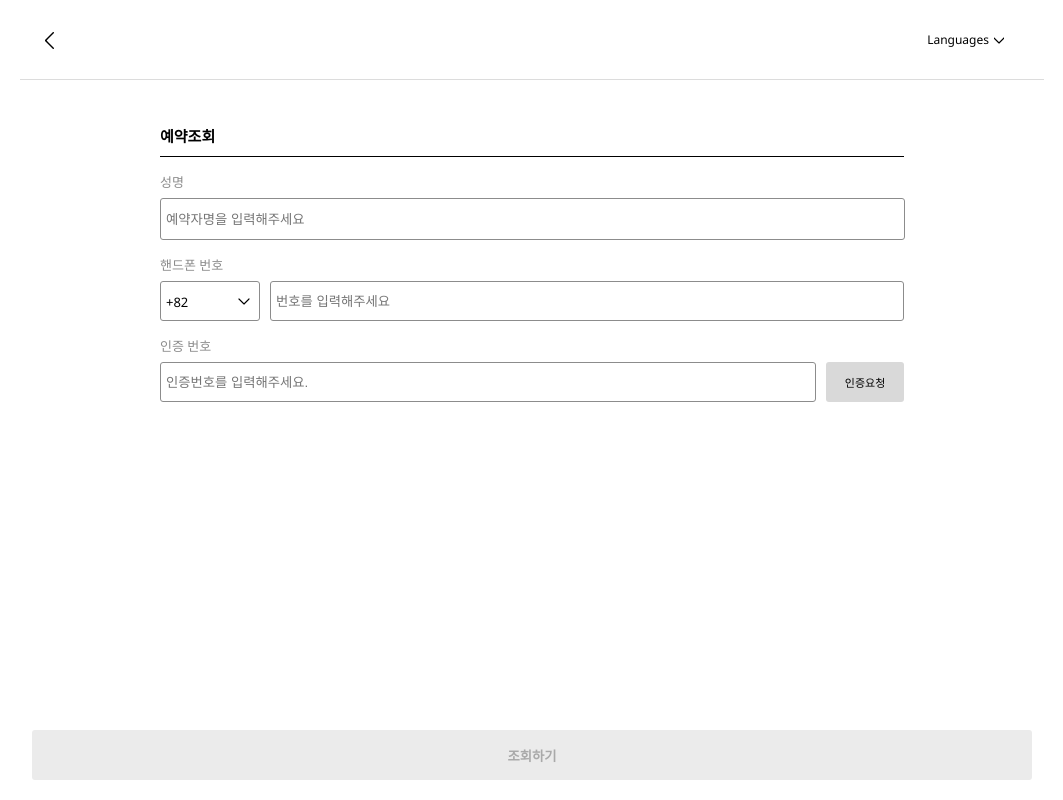
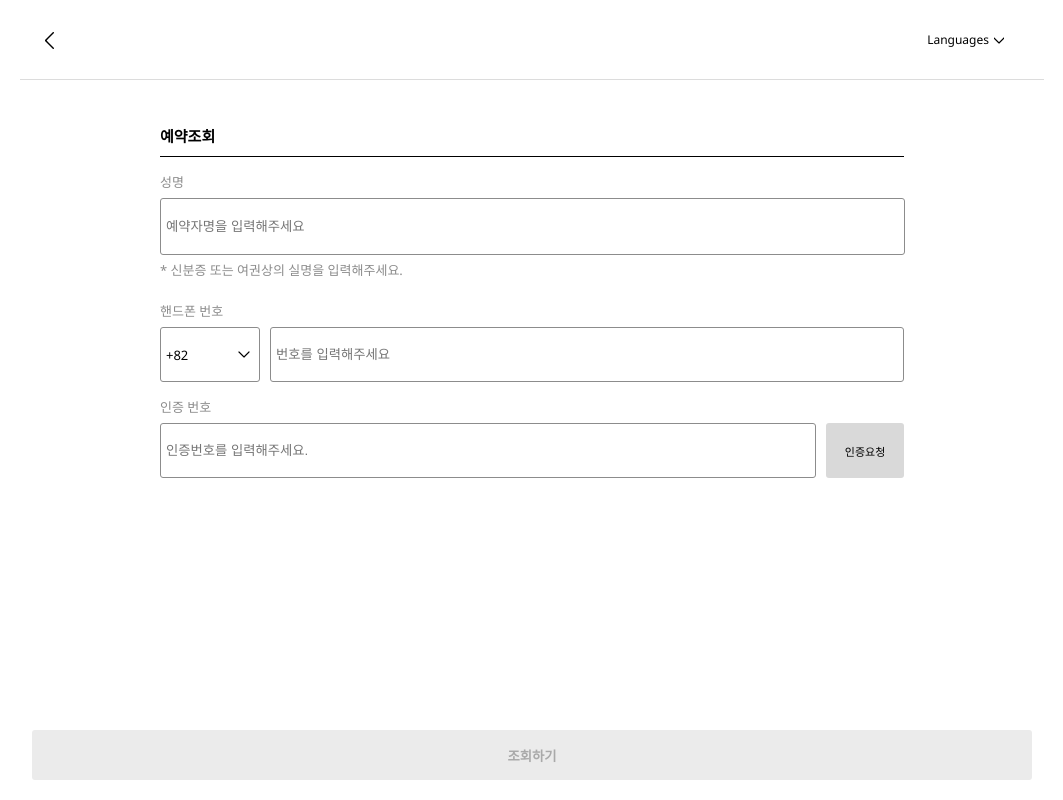
Before and after one commit to NAPP4287/Seoul_Reservation_Page, a React (Create React App) app: page /checkReservation in a window 1280 px wide. Shown: the whole page, without its empty margins (108-1171 px from the left). Built offline with nearby package versions, Linux system fonts and the light colour scheme.

Commit message:
axios 요청 완료 전 loading page 추가

```diff
--- a/src/App.js
+++ b/src/App.js
@@ -16,6 +16,7 @@ import { languageSelect } from './redux/langSelect/language';
 import BackNav from './components/backNav';
 import CertCompleteModal from './modal/certCompleteModal';
 import NavBackNone from './components/navBackNone';
+import Loading from './page/loading';
 
 function App() {
   const { invalidOpen, certCompletOpen } = useSelector(modalInfo);
@@ -23,6 +24,7 @@ function App() {
 
   return (
     <div className='App'>
+      {/* <Loading></Loading> */}
       {invalidOpen ? <InvalidModal langType={langType} /> : null}
       {certCompletOpen ? <CertCompleteModal langType={langType} /> : null}
 
--- a/src/components/reservationInfoComp.js
+++ b/src/components/reservationInfoComp.js
@@ -180,7 +180,7 @@ function ReservationInfoComp({
   return (
     <div>
       {showCountryCode ? (
-        <CountryListWrap>
+        <CountryListWrap onClick={() => setShowCountryCode(false)}>
           <ul
             className='list-member'
             style={showCountryCode ? { display: 'block' } : { display: 'none' }}
@@ -201,6 +201,7 @@ function ReservationInfoComp({
           onChange={handleChangeUserName}
           value={selectOption.name}
         />
+        <p className='inputDesc'>* 신분증 또는 여권상의 실명을 입력해주세요.</p>
       </ChkBodyWrap>
 
       <ChkBodyWrap>
--- a/src/page/checkReservationList.js
+++ b/src/page/checkReservationList.js
@@ -3,20 +3,26 @@ import { useEffect, useState } from 'react';
 import { ProgramListWrap } from '../style/programListStyle';
 import { useNavigate } from 'react-router';
 import { filterLanguage } from '../common/filterLanguage';
+import Loading from './loading';
 
 function CheckReservationList({ langType }) {
   const [programList, setProgramList] = useState([]);
   const navigate = useNavigate();
   const params = { lang: langType };
+  const [cl, setCl] = useState(false);
 
   useEffect(() => {
     getReservationList();
   }, []);
 
   const getReservationList = () => {
-    customAxios.get('/confirm/list', { params: params }).then((r) => {
+    customAxios
+      .get('/confirm/list', { params: params })
+      .then((r) => {
         setProgramList([...r.data.list]);
-    });
+      })
+      .then(() => setCl(true))
+      .catch((e) => console.log(e));
   };
 
   const goChkReservation = (reservationCode) => {
@@ -27,22 +33,34 @@ function CheckReservationList({ langType }) {
   };
 
   return (
+    <>
+      {cl ? (
         <div className='contentWrap'>
           <ProgramListWrap>
             <div className='listTitle'>
-          {filterLanguage('checkListTitle', langType)} ({programList.length})
+              {filterLanguage('checkListTitle', langType)} ({programList.length}
+              )
             </div>
 
             {programList.map((el, idx) => (
-          <li key={idx} onClick={() => goChkReservation(el.reservationCode)}>
+              <li
+                key={idx}
+                onClick={() => goChkReservation(el.reservationCode)}
+              >
                 <h3>{el.title}</h3>
                 <span>
-              {el.price === 0 ? filterLanguage('price', langType) : el.price}
+                  {el.price === 0
+                    ? filterLanguage('price', langType)
+                    : el.price}
                 </span>
               </li>
             ))}
           </ProgramListWrap>
         </div>
+      ) : (
+        <Loading />
+      )}
+    </>
   );
 }
 
--- a/src/page/confirmReservation.js
+++ b/src/page/confirmReservation.js
@@ -13,12 +13,14 @@ import { customAxios } from '../axios/custromAxios';
 import { useNavigate } from 'react-router';
 import CompReservationInfo from '../components/comReservationInfo';
 import { filterLanguage } from '../common/filterLanguage';
+import Loading from './loading';
 
 function ConfirmReservation({ langType }) {
   const confirmRes = useSelector((state) => state.saveReservation);
   const ectInfo = useSelector(getEctInfo);
   const dispatch = useDispatch();
   const [checkNoti, setCheckNoti] = useState(true);
+  const [cl, setCl] = useState(false);
   const navigate = useNavigate();
   const noneCheck = false;
 
@@ -31,11 +33,13 @@ function ConfirmReservation({ langType }) {
         dispatch(saveCompleteInfo({ ...r.data }));
         navigate('/checkReservation/complete');
       })
+      .then(() => setCl(true))
       .catch((e) => console.log(e));
   };
 
   return (
     <div>
+      {cl ? (
         <div className='leftPadding'>
           <div className='contentWrap'>
             <ConfirmReservationWrap>
@@ -113,6 +117,9 @@ function ConfirmReservation({ langType }) {
             </button>
           </div>
         </div>
+      ) : (
+        <Loading />
+      )}
     </div>
   );
 }
--- a/src/page/editReservation.js
+++ b/src/page/editReservation.js
@@ -7,12 +7,14 @@ import { useDispatch } from 'react-redux';
 import { saveCompleteInfo } from '../redux/reservation/completeReservation';
 import { useNavigate } from 'react-router';
 import { filterLanguage } from '../common/filterLanguage';
+import Loading from './loading';
 
 function EditReservation({ langType }) {
   const [isPlace, setIsPlace] = useState(true);
   const [reservationCode, setReservationCode] = useState(null);
   const [showCancelModal, setShowCancelModal] = useState(false);
   const [checkNoti, setCheckNoti] = useState(true);
+  const [cl, setCl] = useState(false);
 
   const noneCheck = true;
 
@@ -39,11 +41,14 @@ function EditReservation({ langType }) {
       .then((r) => {
         dispatch(saveCompleteInfo({ ...r.data }));
       })
+      .then(() => setCl(true))
       .catch((e) => console.log(e));
   };
 
   return (
     <div>
+      {cl ? (
+        <>
           {showCancelModal ? (
             <CancelModal
               setShowCancelModal={setShowCancelModal}
@@ -69,6 +74,10 @@ function EditReservation({ langType }) {
               </button>
             </div>
           </div>
+        </>
+      ) : (
+        <Loading />
+      )}
     </div>
   );
 }
--- a/src/page/loading.js
+++ b/src/page/loading.js
@@ -1,7 +1,12 @@
 import { LoadingWrap } from '../style/loadingStyle';
+import Spinner from '../assets/loadingSpin.gif';
 
 function Loading() {
-  return <div></div>;
+  return (
+    <LoadingWrap>
+      <img src={Spinner} alt='loading' />
+    </LoadingWrap>
+  );
 }
 
 export default Loading;
--- a/src/page/proList.js
+++ b/src/page/proList.js
@@ -9,9 +9,11 @@ import { saveEctInfo, getEctInfo } from '../redux/reservation/reservationEct';
 import { customAxios } from '../axios/custromAxios';
 import { useDispatch, useSelector } from 'react-redux';
 import { filterLanguage } from '../common/filterLanguage';
+import Loading from './loading';
 
 function ProList({ langType }) {
   const [proList, setProList] = useState([]);
+  const [cl, setCl] = useState(false);
   const navigate = useNavigate();
   const dispatch = useDispatch();
   const ectInfo = useSelector(getEctInfo);
@@ -24,9 +26,13 @@ function ProList({ langType }) {
     const params = { lang: langType };
     customAxios
       .get('reservation/list', { params: params })
-      .then((r) => setProList([...r.data.list]));
+      .then((r) => setProList([...r.data.list]))
+      .then(() => setCl(true))
+      .catch((e) => console.log(e));
   }, []);
   return (
+    <>
+      {cl ? (
         <BackImgWrap>
           <div className='backImg'></div>
           <div className='contentWrap'>
@@ -43,7 +49,9 @@ function ProList({ langType }) {
                     </span>
                     <button
                       className='hiddenText'
-                  onClick={() => clickProgram(el.viewIdx, el.price, el.title)}
+                      onClick={() =>
+                        clickProgram(el.viewIdx, el.price, el.title)
+                      }
                     >
                       {filterLanguage('reservationBtn', langType)}
                     </button>
@@ -53,6 +61,10 @@ function ProList({ langType }) {
             </ProgramListWrap>
           </div>
         </BackImgWrap>
+      ) : (
+        <Loading />
+      )}
+    </>
   );
 }
 
--- a/src/style/loadingStyle.js
+++ b/src/style/loadingStyle.js
@@ -1,7 +1,18 @@
 import styled from 'styled-components';
 
 export const LoadingWrap = styled.div`
+  position: absolute;
+  width: 100vw;
   height: 100vh;
-  width: 100vw;
-  background-color: red;
+  top: 0;
+  left: 0;
+  z-index: 999;
+  display: flex;
+  flex-direction: column;
+  align-items: center;
+  justify-content: center;
+  background-color: #f2f2f2;
+  > img {
+    width: 50px;
+  }
 `;
--- a/src/style/programListStyle.js
+++ b/src/style/programListStyle.js
@@ -34,6 +34,7 @@ export const ProgramListWrap = styled.ul`
     display: flex;
     flex-direction: column;
     justify-content: space-between;
+    box-shadow: 0px 4px 10px rgba(0, 0, 0, 0.16);
     > h3 {
       text-align: left;
       white-space: nowrap;
--- a/src/style/reservationInfoCompStyle.js
+++ b/src/style/reservationInfoCompStyle.js
@@ -10,12 +10,18 @@ export const ChkBodyWrap = styled.div`
     font-size: 13px;
     padding-bottom: 7px;
   }
+  > .inputDesc {
+    padding-top: 5px;
+  }
   > input {
     width: calc(100% - 6px);
-    height: 40px;
+    height: 55px;
     border-radius: 3px;
     border: 1px solid #8c8c8c;
     padding: 0 0 0 5px;
+    @media (max-width: 500px) {
+      height: 44px;
+    }
   }
   > .countryWrap {
     display: flex;
@@ -38,13 +44,16 @@ export const ChkBodyWrap = styled.div`
     }
     > button {
       width: 90px;
-      height: 40px;
+      height: 55px;
       margin-left: 10px;
       background-color: #d9d9d9;
       font-size: 11px;
       border: none;
       border-radius: 3px;
       color: black;
+      @media (max-width: 500px) {
+        height: 44px;
+      }
     }
     > .active {
       background-color: black;
@@ -53,10 +62,13 @@ export const ChkBodyWrap = styled.div`
   }
   > button {
     width: 100%;
-    height: 40px;
+    height: 55px;
     margin-top: 10px;
     font-weight: bold;
     border: none;
+    @media (max-width: 500px) {
+      height: 44px;
+    }
   }
   > .active {
     background-color: black;
@@ -110,25 +122,32 @@ export const LikeCountrySelectBox = styled.div`
     width: 100px;
     background: url(${smallDownArrow}) no-repeat right 9px center;
     background-color: white;
-    height: 40px;
-    line-height: 40px;
+    height: 55px;
+    line-height: 55px;
     padding: 0 5px;
     font-size: 13px;
     border-radius: 3px;
     border: 1px solid #8c8c8c;
+    @media (max-width: 500px) {
+      height: 44px;
+      line-height: 44px;
+    }
   }
   > .ectCountry {
     display: flex;
     width: 100px;
-    height: 40px;
+    height: 55px;
     border: 1px solid #8c8c8c;
-    line-height: 40px;
+    line-height: 55px;
     margin-right: 10px;
     padding: 0 5px;
     border-radius: 3px;
     display: flex;
     align-items: center;
     justify-content: center;
+    @media (max-width: 500px) {
+      height: 44px;
+    }
     > input {
       border: none;
       width: 60px;
--- a/src/style/selectTimeStyle.js
+++ b/src/style/selectTimeStyle.js
@@ -15,6 +15,7 @@ export const SelectTimeBox = styled.div`
   width: 100%;
   white-space: nowrap;
   overflow-x: auto;
+  display: flex;
   > button {
     width: 120px;
     height: 60px;
```
Also changed, not shown: src/assets/loadingSpin.gif (added). Lines whose indentation alone changed are shown as unchanged.
